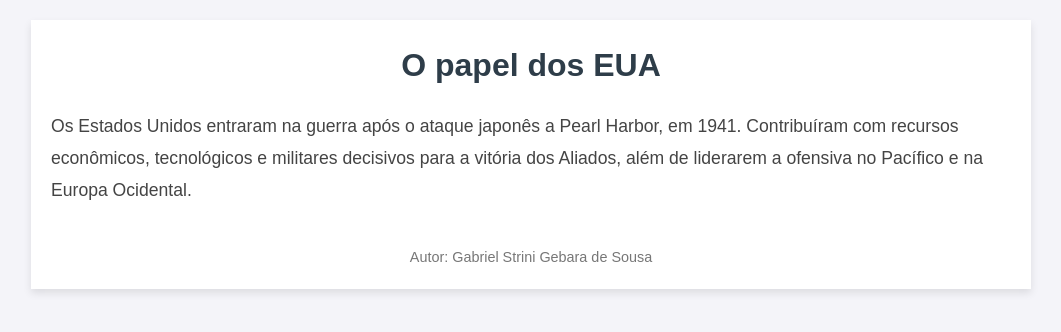
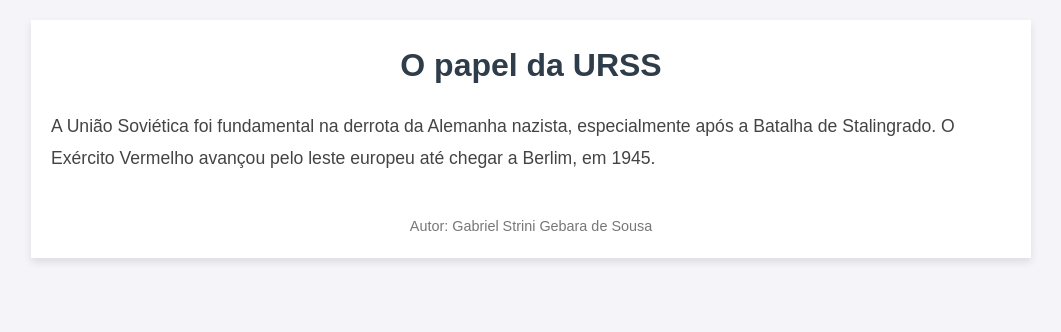
Before and after one commit to gabrielstrini1/projeto-tiago-2-bim, a plain HTML site: page o-papel-da-urss.html in a window 1280 px wide. Shown: the whole page, without its empty margins (109-1170 px from the left). Drawn offline with Linux system fonts and the light colour scheme.

Commit message:
Adicionado o papel da URSS

```diff
--- a/o-papel-dos-eua.html
+++ b/o-papel-da-urss.html
@@ -4,7 +4,7 @@
 <head>
   <meta charset="UTF-8">
   <meta name="viewport" content="width=device-width, initial-scale=1.0">
-  <title>O papel dos EUA</title>
+  <title>O papel da URSS</title>
   <style>
     * {
       margin: 0;
@@ -56,11 +56,11 @@
 <body>
 
   <div class="container">
-    <h1>O papel dos EUA</h1>
+    <h1>O papel da URSS</h1>
 
     <div class="section">
       <p class="content">
-        Os Estados Unidos entraram na guerra após o ataque japonês a Pearl Harbor, em 1941. Contribuíram com recursos econômicos, tecnológicos e militares decisivos para a vitória dos Aliados, além de liderarem a ofensiva no Pacífico e na Europa Ocidental.
+        A União Soviética foi fundamental na derrota da Alemanha nazista, especialmente após a Batalha de Stalingrado. O Exército Vermelho avançou pelo leste europeu até chegar a Berlim, em 1945.
       </p>
     </div>
 
```
